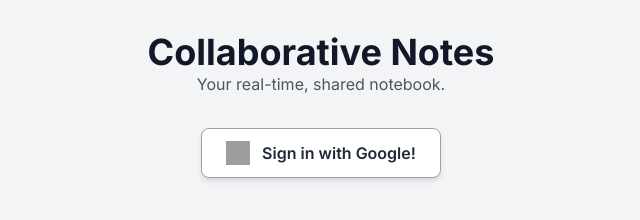
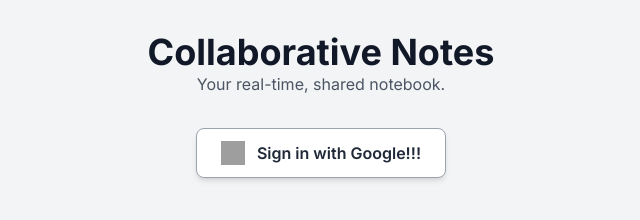
Before and after one commit to tomhausmann/firebase-notes-app, a plain HTML site: page index.html in a window 1280 px wide. Shown: the full height of the page, 319-959 px from the left. Drawn offline with nearby package versions, Linux system fonts and the light colour scheme; no server answers; grey boxes are pictures that could not be loaded.

Commit message:
another minor change

```diff
--- a/index.html
+++ b/index.html
@@ -19,7 +19,7 @@
         <div id="auth-container" class="text-center">
             <button id="google-signin-btn" class="bg-white hover:bg-gray-200 text-gray-800 font-semibold py-3 px-6 border border-gray-400 rounded-lg shadow-md inline-flex items-center">
                 <img class="w-6 h-6 mr-3" src="https://www.google.com/images/branding/googlelogo/2x/googlelogo_color_272x92dp.png" alt="Google logo">
-                Sign in with Google!
+                Sign in with Google!!!
             </button>
         </div>
 
```
